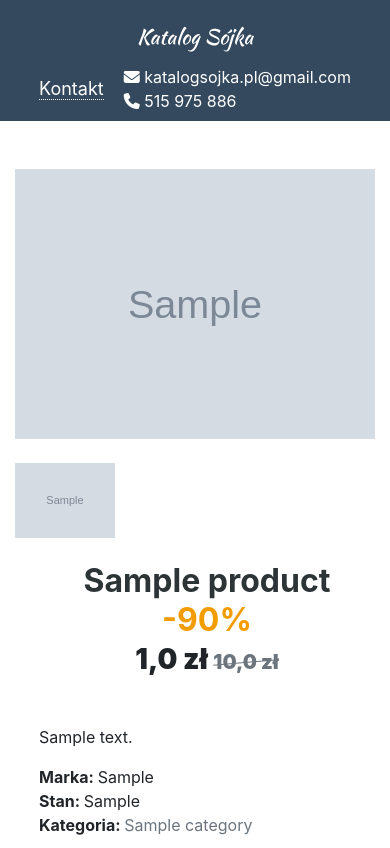
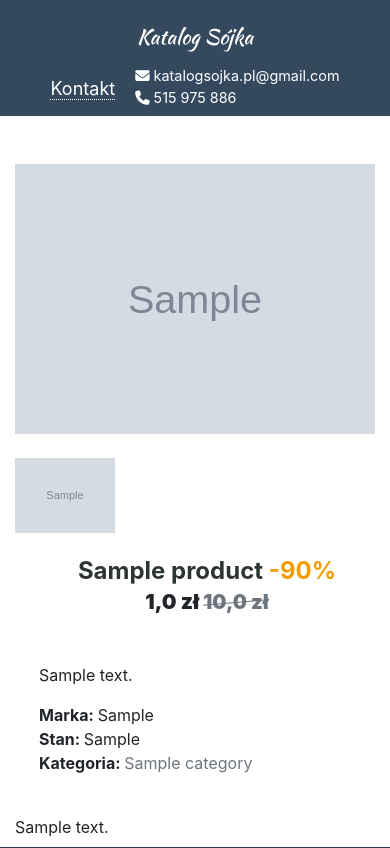
Before and after one commit to JedrzejMatuszewski/django_catalog, a Django app: a page that uses catalog/templates/catalog/base.html in a window 390 px wide. Shown: the top 848 px of the page. Run offline with Django 3.2, Linux system fonts and the light colour scheme; tables that the repository leaves empty hold one stand-in row (values such as "Sample post"); grey boxes marked "Sample" are stand-in pictures; some libraries are stand-ins or nearby versions.

Commit message:
Edited styles

```diff
--- a/catalog/static/catalog/style.css
+++ b/catalog/static/catalog/style.css
@@ -127,6 +127,18 @@
   ul.navbar-nav {
     margin: 0 auto;
   }
+
+  .nav-top-m-text {
+    font-size: 0.9rem;
+  }
+
+  .h2-product-m-title {
+    font-size: 1.5rem !important;
+  }
+
+  .h3-product-m-price {
+    font-size: 1.3rem !important;
+  }
 }
 
 @media (max-width: 992px) {
--- a/catalog/templates/catalog/base.html
+++ b/catalog/templates/catalog/base.html
@@ -93,11 +93,11 @@
                     <a class="page-contact-link" href="{% url 'contact' %}">Kontakt</a>
                 </li>
                 <li class="nav-item contact-text-2">
-                    <span>
+                    <span class="nav-top-m-text">
                         <i class="fas fa-envelope"></i>
                         <a href="mailto:katalogsojka.pl@gmail.com">katalogsojka.pl@gmail.com</a>
                     </span>
-                    <span>
+                    <span class="nav-top-m-text">
                         <i class="fas fa-phone"></i>
                         515 975 886
                     </span>
--- a/catalog/templates/catalog/product_detail.html
+++ b/catalog/templates/catalog/product_detail.html
@@ -37,13 +37,13 @@
         <div class="col-lg-5 text-left">
 
             <h2
-                class="h2-responsive text-center text-md-left product-name font-weight-bold dark-grey-text mb-1 ml-xl-0 ml-4 p-product-title">
+                class="h2-responsive text-center text-md-left product-name font-weight-bold dark-grey-text mb-1 ml-xl-0 ml-4 p-product-title h2-product-m-title">
                 {{ product_obj.title }}
                 {% if product.sale > 0 %} <span class="onsale_detail">-{{ product.show_promo }}%
                 </span> {% endif %}
             </h2>
 
-            <h3 class="h3-responsive text-center text-md-left mb-5 ml-xl-0 ml-4">
+            <h3 class="h3-responsive text-center text-md-left mb-5 ml-xl-0 ml-4 h3-product-m-price">
                 <span class="red-text font-weight-bold">
                     {% if product_obj.sale > 0 %}
                     <strong>{{product_obj.sale}} zł <span class="sale strikethrough"
```
